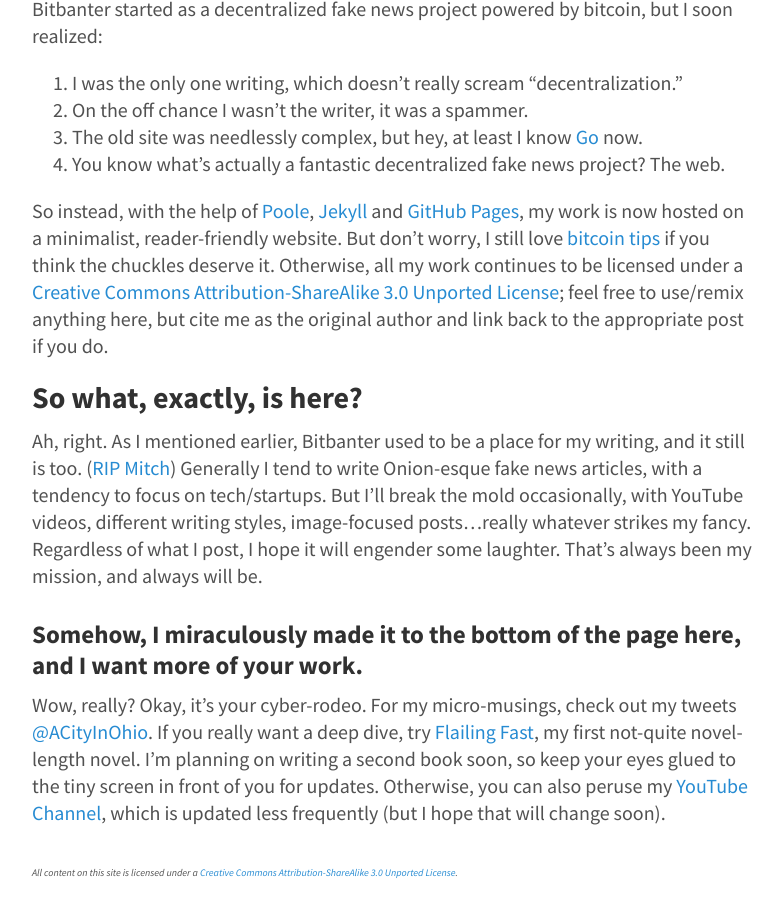
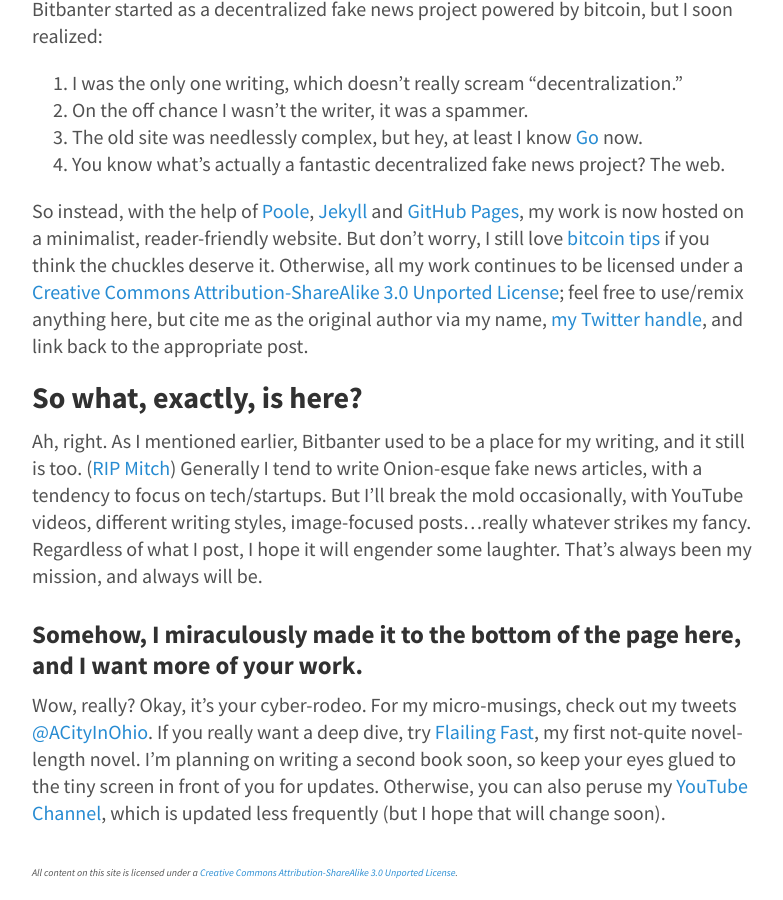
Before and after one commit to acityinohio/bitbanter-archive, a Jekyll site: the page built from about.md, in a window 1280 px wide and 900 px high, scrolled down 1140 px. Shown: the whole window, without its empty margins (248-1031 px from the left). Built offline with Jekyll 4.4.1, drawn with Linux system fonts in a browser that asks for light colours; Markdown is read by kramdown in place of the engine named in the settings.

Commit message:
update about page

```diff
--- a/about.md
+++ b/about.md
@@ -19,7 +19,7 @@ Bitbanter started as a decentralized fake news project powered by bitcoin, but I
 1. The old site was needlessly complex, but hey, at least I know [Go](http://golang.org) now.
 1. You know what's actually a fantastic decentralized fake news project? The web.
 
-So instead, with the help of [Poole](https://github.com/poole), [Jekyll](http://jekyllrb.com) and [GitHub Pages](https://pages.github.com), my work is now hosted on a minimalist, reader-friendly website. But don't worry, I still love [bitcoin tips]({{ site.author.btc }}) if you think the chuckles deserve it. Otherwise, all my work continues to be licensed under a [Creative Commons Attribution-ShareAlike 3.0 Unported License]("http://creativecommons.org/licenses/by-sa/3.0/deed.en_US"); feel free to use/remix anything here, but cite me as the original author and link back to the appropriate post if you do.
+So instead, with the help of [Poole](https://github.com/poole), [Jekyll](http://jekyllrb.com) and [GitHub Pages](https://pages.github.com), my work is now hosted on a minimalist, reader-friendly website. But don't worry, I still love [bitcoin tips]({{ site.author.btc }}) if you think the chuckles deserve it. Otherwise, all my work continues to be licensed under a [Creative Commons Attribution-ShareAlike 3.0 Unported License](http://creativecommons.org/licenses/by-sa/3.0/deed.en_US); feel free to use/remix anything here, but cite me as the original author via my name, [my Twitter handle]({{ site.author.twiturl }}), and link back to the appropriate post.
 
 ## So what, exactly, is here?
 
```
